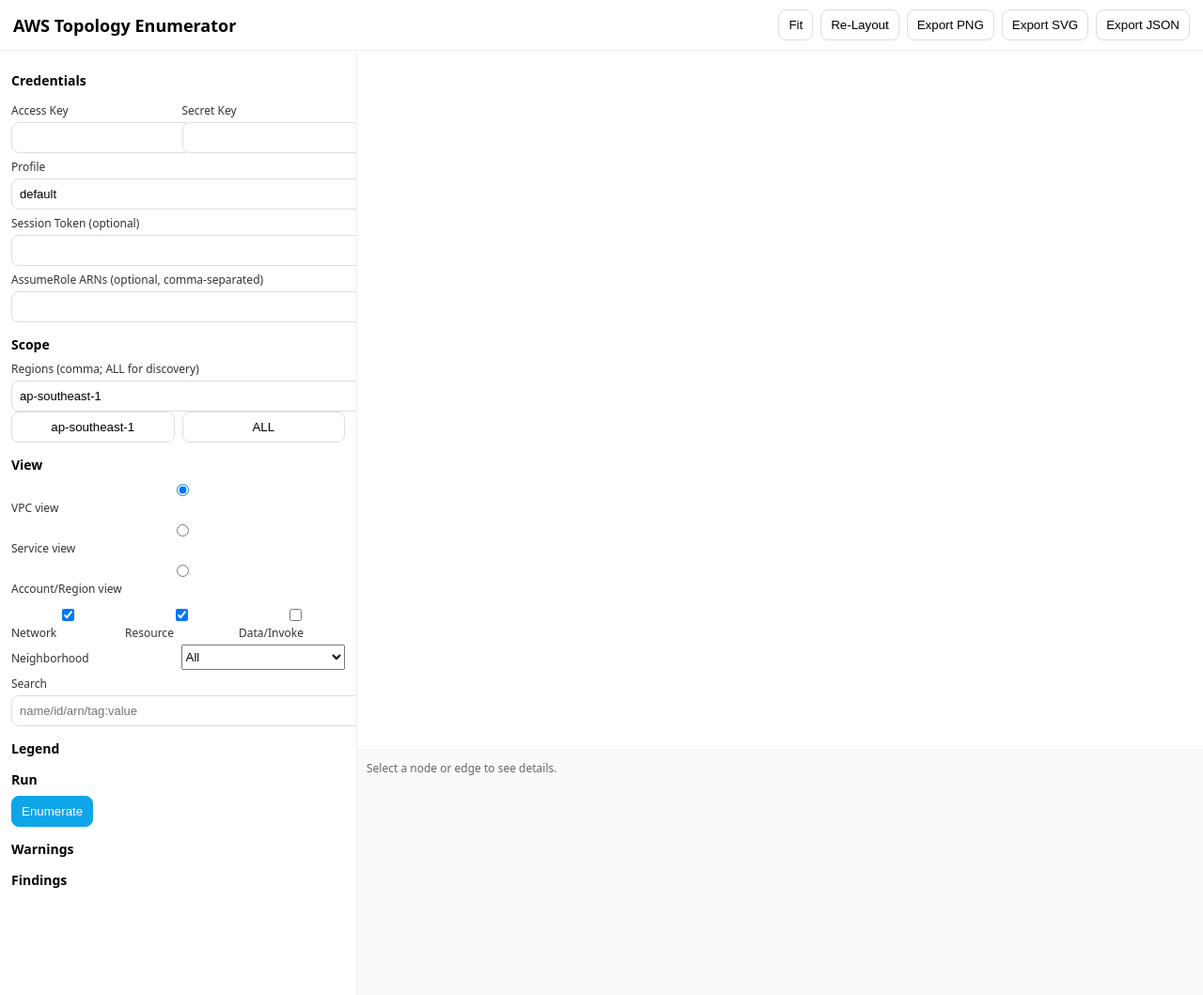
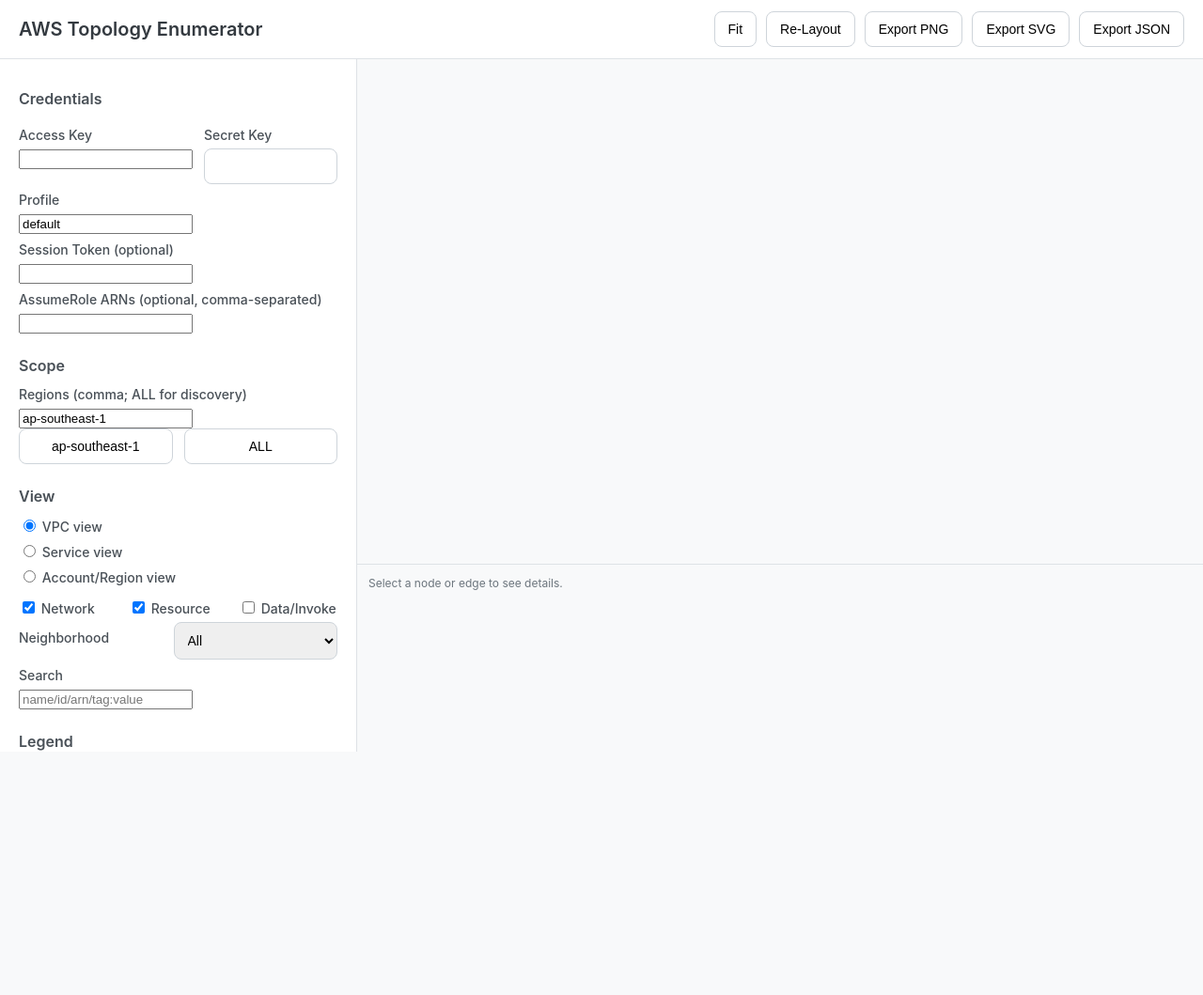
Before and after one commit to arkanitez/awsenumv2, a plain HTML site: page app/ui/index.html in a window 1280 px wide. Shown: the whole page at 94% size. After the commit the page ends 800 px from the top, so only its background shows below. Drawn offline with nearby package versions, Linux system fonts and the light colour scheme; a script that the page names is missing.

Commit message:
Update style.css

```diff
--- a/app/ui/style.css
+++ b/app/ui/style.css
@@ -1,23 +1,162 @@
-body { margin:0; font-family: system-ui, -apple-system, Segoe UI, Roboto, Helvetica, Arial, sans-serif; }
-.app { display: grid; grid-template-columns: 380px 1fr; grid-template-rows: auto 1fr; height: 100vh; }
-header { grid-column: 1 / 3; padding: 10px 14px; border-bottom: 1px solid #eee; display:flex; gap:14px; align-items:center; }
-header h1 { font-size: 18px; margin: 0; font-weight: 600; }
-header .meta { color:#666; font-size:12px; }
-header .actions { margin-left:auto; display:flex; gap:8px; }
-.sidebar { padding: 12px; border-right: 1px solid #eee; overflow: auto; }
-.sidebar section { margin-bottom: 14px; }
-.sidebar h3 { margin: 10px 0 8px; font-size: 14px; }
-label { display:block; font-size:12px; margin: 6px 0 4px; color:#333; }
-input { width:100%; padding:8px; border:1px solid #ddd; border-radius:8px; font-size:13px; }
-.row { display:flex; gap:8px; }
-.row > * { flex:1; }
-button { padding: 8px 10px; border: 1px solid #ddd; background:#fff; border-radius:8px; cursor:pointer; }
-button.primary { background:#0ea5e9; border-color:#0ea5e9; color:#fff; }
-.small { font-size:12px; color:#666; }
-.warn { color:#b45309; background:#fffbeb; border:1px solid #f59e0b; padding:8px; border-radius:8px; margin:6px 0; }
-.finding { padding:6px 8px; border-radius:6px; margin:6px 0; border: 1px solid #ddd; font-size:12px; }
-.finding.high { background:#fee2e2; border-color:#ef4444; }
-main { display:flex; flex-direction: column; }
-#cy { width: 100%; height: calc(100vh - 56px); }
-.panel { padding: 10px; border-top:1px solid #eee; font-size:12px; background:#fafafa; height: 30vh; overflow:auto; }
-.dim { opacity: 0.15; }
+body {
+  margin: 0;
+  font-family: -apple-system, BlinkMacSystemFont, "Segoe UI", Roboto, Helvetica, Arial, sans-serif;
+  background-color: #f8f9fa;
+  color: #343a40;
+}
+
+.app {
+  display: grid;
+  grid-template-columns: 380px 1fr;
+  grid-template-rows: auto 1fr;
+  height: 100vh;
+}
+
+header {
+  grid-column: 1 / 3;
+  padding: 12px 20px;
+  border-bottom: 1px solid #dee2e6;
+  display: flex;
+  gap: 16px;
+  align-items: center;
+  background-color: #ffffff;
+}
+
+header h1 {
+  font-size: 20px;
+  margin: 0;
+  font-weight: 600;
+}
+
+header .meta {
+  color: #6c757d;
+  font-size: 14px;
+}
+
+header .actions {
+  margin-left: auto;
+  display: flex;
+  gap: 10px;
+}
+
+.sidebar {
+  padding: 20px;
+  border-right: 1px solid #dee2e6;
+  overflow-y: auto;
+  background-color: #ffffff;
+}
+
+.sidebar section {
+  margin-bottom: 24px;
+}
+
+.sidebar h3 {
+  margin: 12px 0;
+  font-size: 16px;
+  font-weight: 600;
+  color: #495057;
+}
+
+label {
+  display: block;
+  font-size: 14px;
+  margin: 8px 0 6px;
+  color: #495057;
+  font-weight: 500;
+}
+
+input[type="text"],
+input[type="password"],
+select {
+  width: 100%;
+  padding: 10px;
+  border: 1px solid #ced4da;
+  border-radius: 8px;
+  font-size: 14px;
+  box-sizing: border-box;
+}
+
+.row {
+  display: flex;
+  gap: 12px;
+}
+
+.row > * {
+  flex: 1;
+}
+
+button {
+  padding: 10px 14px;
+  border: 1px solid #ced4da;
+  background-color: #ffffff;
+  border-radius: 8px;
+  cursor: pointer;
+  font-size: 14px;
+  font-weight: 500;
+  transition: background-color 0.2s;
+}
+
+button:hover {
+  background-color: #f1f3f5;
+}
+
+button.primary {
+  background-color: #0ea5e9;
+  border-color: #0ea5e9;
+  color: #ffffff;
+}
+
+button.primary:hover {
+  background-color: #0c85d1;
+}
+
+.small {
+  font-size: 12px;
+  color: #6c757d;
+}
+
+.warn {
+  color: #b45309;
+  background-color: #fffbeb;
+  border: 1px solid #f59e0b;
+  padding: 10px;
+  border-radius: 8px;
+  margin: 8px 0;
+  font-size: 14px;
+}
+
+.finding {
+  padding: 10px;
+  border-radius: 8px;
+  margin: 8px 0;
+  border: 1px solid #dee2e6;
+  font-size: 14px;
+}
+
+.finding.high {
+  background-color: #fee2e2;
+  border-color: #ef4444;
+}
+
+main {
+  display: flex;
+  flex-direction: column;
+}
+
+#cy {
+  width: 100%;
+  height: 100%;
+}
+
+.panel {
+  padding: 12px;
+  border-top: 1px solid #dee2e6;
+  font-size: 14px;
+  background-color: #f8f9fa;
+  height: 30vh;
+  overflow: auto;
+}
+
+.dim {
+  opacity: 0.15;
+}
```
